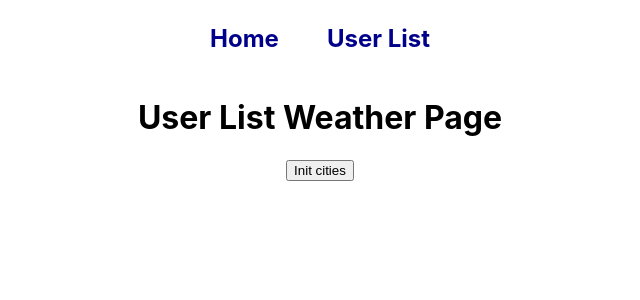
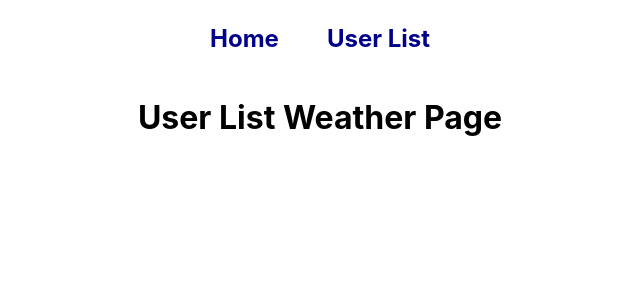
Before and after one commit to vikravch/weather_app, a React (Create React App) app: page / in a window 1280 px wide. Both pictures are taken after a click on the item "User List". Shown: the top 300 px of the page, without its empty margins (320-960 px from the left). Built offline with nearby package versions, Linux system fonts and the light colour scheme.

Commit message:
Webinar 42 added use effect

```diff
--- a/src/modules/weather/presentation/pages/UserListWeatherPage.jsx
+++ b/src/modules/weather/presentation/pages/UserListWeatherPage.jsx
@@ -1,14 +1,16 @@
-import React, {useContext} from 'react';
+import React, {useContext, useEffect} from 'react';
 import {AppContext} from "../../../../general/context/appContext";
 
 function UserListWeatherPage() {
     const {prefsCities, initPrefsCities} = useContext(AppContext);
+
+    useEffect(() => {
+        initPrefsCities()
+    }, []);
+
     return (
         <>
             <h1>User List Weather Page</h1>
-            <button onClick={()=>{
-                initPrefsCities()
-            }}>Init cities</button>
             <ul>
                 {prefsCities.map((item, i) => {
                     return <li key={i.toString()}>{item}</li>
```
